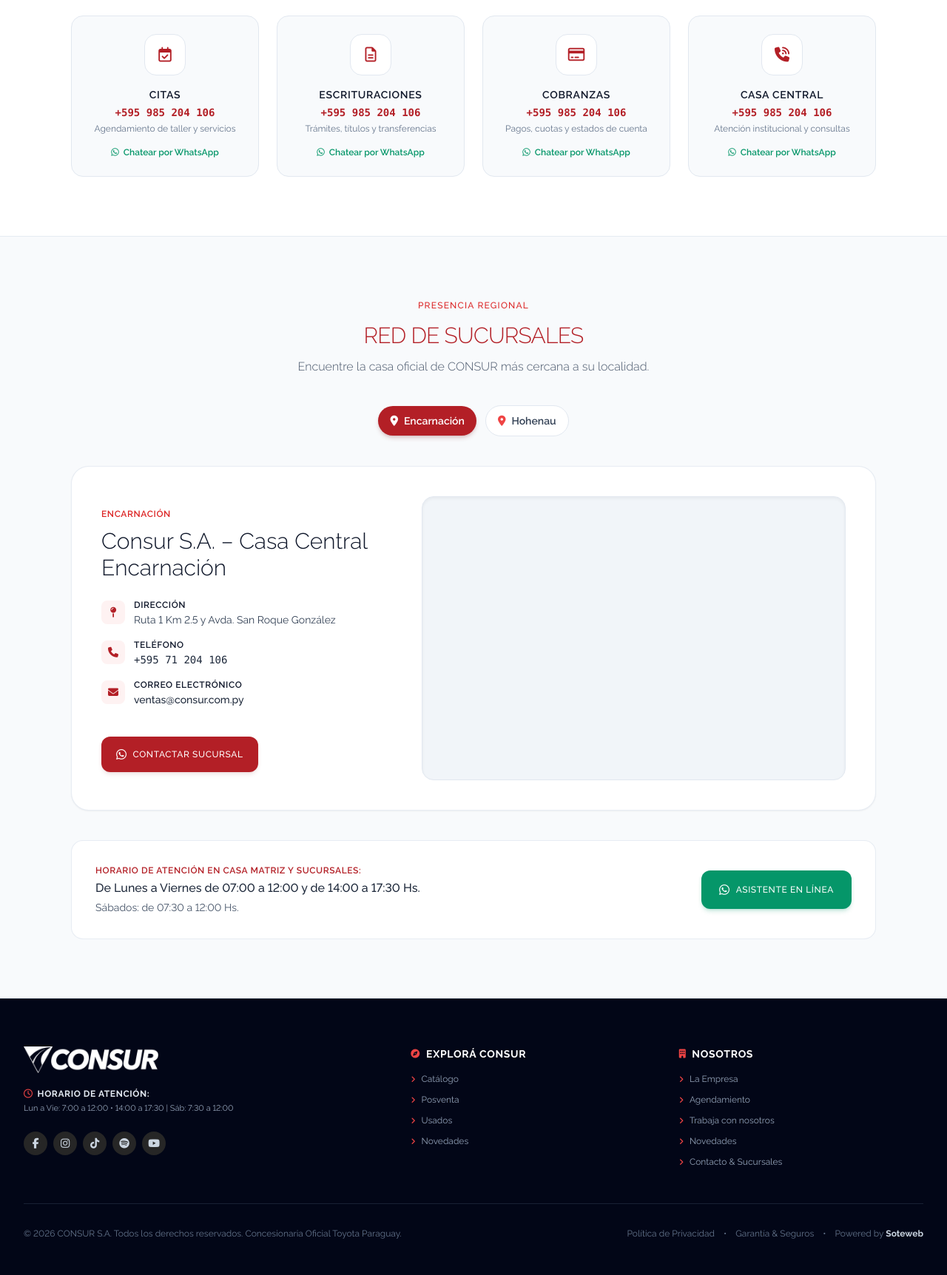
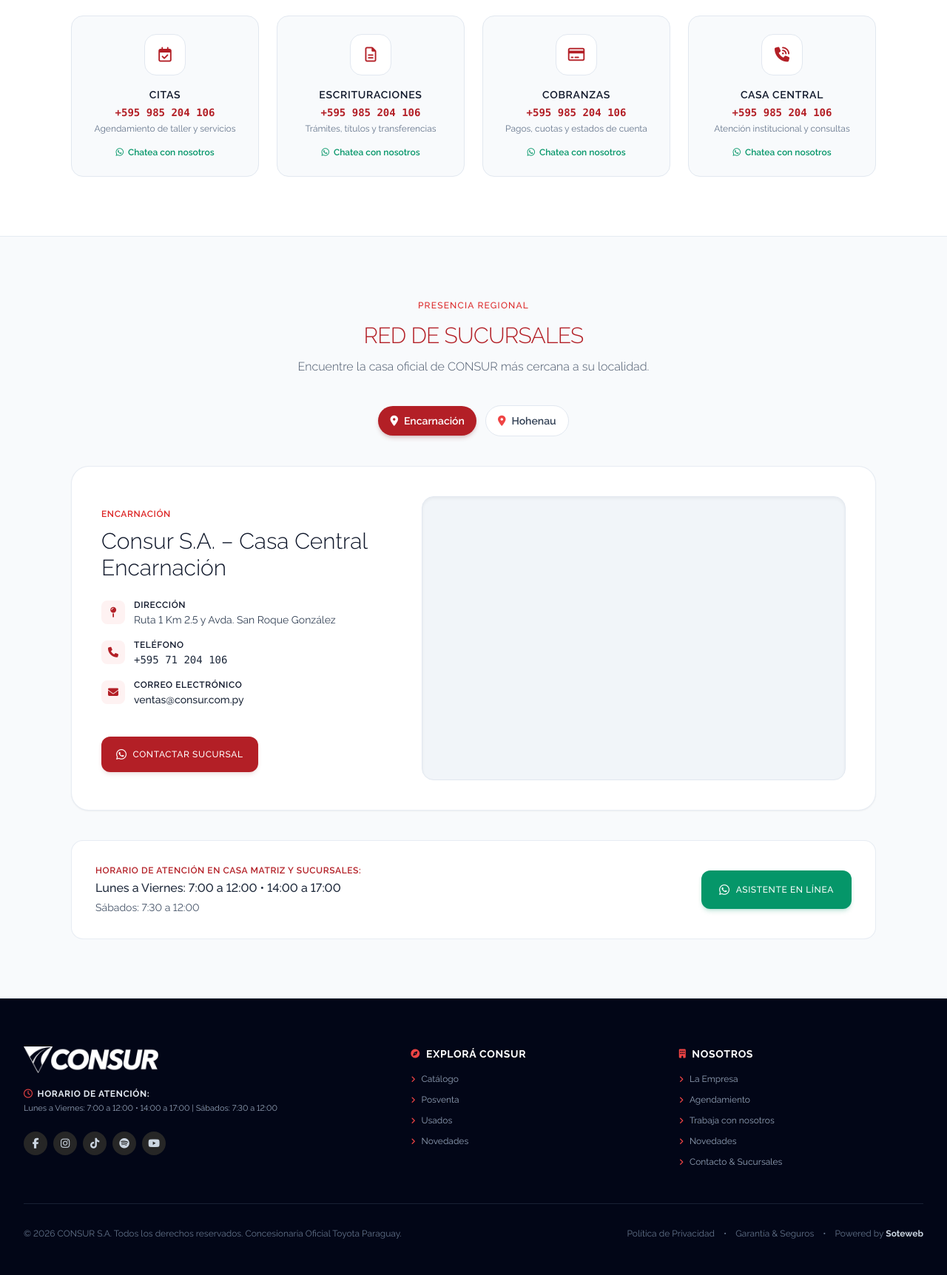
Before and after one commit to soteweb/consur, a Laravel app: page /descubremas in a window 1280 px wide. Shown: the part 2031-3755 px from the top of the page at 74% size. Run offline with Laravel 12, Linux system fonts and the light colour scheme; data comes from the database, SQL or seed files in the repository; data that the repository does not hold is empty; style sheets or scripts are compiled from the project's sources; some libraries are stand-ins or nearby versions.

Commit message:
refactor: unify business hours schedule and update WhatsApp CTA to 'Chatea con nosotros'

```diff
--- a/app/Livewire/Admin/BranchesManager.php
+++ b/app/Livewire/Admin/BranchesManager.php
@@ -32,7 +32,7 @@ class BranchesManager extends BaseCrudComponent
         $this->phone = '';
         $this->whatsapp = '+595 985 204 106';
         $this->email = '';
-        $this->schedule_weekdays = 'De Lunes a Viernes de 07:00 a 12:00 y de 14:00 a 17:30 Hs.';
+        $this->schedule_weekdays = 'De Lunes a Viernes de 07:00 a 12:00 y de 14:00 a 17:00 Hs.';
         $this->schedule_saturday = 'Sábados de 07:30 a 12:00 Hs.';
         $this->google_maps_url = '';
         $this->sort_order = Branch::max('sort_order') + 1;
--- a/app/Livewire/Admin/FooterManager.php
+++ b/app/Livewire/Admin/FooterManager.php
@@ -51,7 +51,7 @@ class FooterManager extends Component
 
     public function loadSettings()
     {
-        $this->schedule_info = Setting::get('schedule_info', 'Lun a Vie: 07:00 a 12:00 • 13:30 a 17:30 | Sáb: 07:30 a 11:30');
+        $this->schedule_info = Setting::get('schedule_info', 'Lunes a Viernes: 7:00 a 12:00 • 14:00 a 17:00 | Sábados: 7:30 a 12:00');
         $this->footer_show_facebook = (bool) Setting::get('footer_show_facebook', 1);
         $this->facebook_url = Setting::get('facebook_url', 'https://www.facebook.com/ConsurToyota/');
         $this->footer_show_instagram = (bool) Setting::get('footer_show_instagram', 1);
--- a/app/Livewire/Admin/SettingsManager.php
+++ b/app/Livewire/Admin/SettingsManager.php
@@ -47,7 +47,7 @@ class SettingsManager extends Component
         $this->contact_phone = Setting::get('contact_phone', '+595 985 804 106');
         $this->contact_whatsapp = Setting::get('contact_whatsapp', '595985204106');
         $this->contact_email = Setting::get('contact_email', 'contacto@consur.com.py');
-        $this->schedule_info = Setting::get('schedule_info', 'Lun a Vie: 7:00 a 12:00 • 14:00 a 17:30 | Sáb: 7:30 a 12:00');
+        $this->schedule_info = Setting::get('schedule_info', 'Lunes a Viernes: 7:00 a 12:00 • 14:00 a 17:00 | Sábados: 7:30 a 12:00');
         $this->turnos_url = Setting::get('turnos_url', 'http://www.turnos365.com/turnos.aspx?con=131');
         $this->facebook_url = Setting::get('facebook_url', 'https://www.facebook.com/ConsurToyota/');
         $this->instagram_url = Setting::get('instagram_url', 'https://www.instagram.com/consur_toyota/');
--- a/app/Livewire/Frontend/ContactPage.php
+++ b/app/Livewire/Frontend/ContactPage.php
@@ -91,7 +91,7 @@ class ContactPage extends Component
             'companyPhone' => Setting::get('contact_phone', '+595 71 204 106'),
             'companyWhatsapp' => Setting::get('contact_whatsapp', '595985804106'),
             'companyEmail' => Setting::get('contact_email', 'contacto@consur.com.py'),
-            'scheduleInfo' => Setting::get('schedule_info', 'Lun a Vie: 7:00 a 12:00 • 14:00 a 17:30 | Sáb: 7:30 a 12:00'),
+            'scheduleInfo' => Setting::get('schedule_info', 'Lunes a Viernes: 7:00 a 12:00 • 14:00 a 17:00 | Sábados: 7:30 a 12:00'),
         ]);
     }
 }
--- a/resources/views/layouts/app.blade.php
+++ b/resources/views/layouts/app.blade.php
@@ -83,13 +83,13 @@
                             '@type' => 'OpeningHoursSpecification',
                             'dayOfWeek' => ['Monday', 'Tuesday', 'Wednesday', 'Thursday', 'Friday'],
                             'opens' => '07:00',
-                            'closes' => '17:30',
+                            'closes' => '17:00',
                         ],
                         [
                             '@type' => 'OpeningHoursSpecification',
                             'dayOfWeek' => 'Saturday',
                             'opens' => '07:30',
-                            'closes' => '11:30',
+                            'closes' => '12:00',
                         ],
                     ],
                     'sameAs' => [
@@ -572,7 +572,7 @@
             <a href="https://wa.me/{{ \App\Models\Setting::get('contact_whatsapp', '595985204106') }}?text=Hola%20CONSUR%20S.A.,%20quisiera%20recibir%20asesoramiento%20comercial"
                target="_blank"
                class="group flex items-center gap-3 bg-white dark:bg-neutral-900 text-slate-800 dark:text-white pl-4 pr-2.5 py-2 rounded-2xl shadow-xl border border-slate-200/90 dark:border-neutral-800 hover:border-emerald-500 hover:shadow-2xl transition-all duration-200">
-                <span class="text-xs font-semibold whitespace-nowrap">Chatear por WhatsApp</span>
+                <span class="text-xs font-semibold whitespace-nowrap">Chatea con nosotros</span>
                 <span class="w-9 h-9 rounded-xl bg-emerald-500 text-white flex items-center justify-center shadow-md shadow-emerald-500/30 group-hover:scale-105 transition-transform">
                     <i class="fab fa-whatsapp text-lg"></i>
                 </span>
@@ -620,7 +620,7 @@
     @php
         $featuredBrands ??= \App\Models\Brand::getFeaturedForMenu();
         $copyrightText = str_replace('{year}', date('Y'), \App\Models\Setting::get('footer_copyright', '© {year} CONSUR S.A. Todos los derechos reservados. Concesionaria Oficial Toyota Paraguay.'));
-        $scheduleInfo = \App\Models\Setting::get('schedule_info', 'Lun a Vie: 07:00 a 12:00 • 13:30 a 17:30 | Sáb: 07:30 a 11:30');
+        $scheduleInfo = \App\Models\Setting::get('schedule_info', 'Lunes a Viernes: 7:00 a 12:00 • 14:00 a 17:00 | Sábados: 7:30 a 12:00');
         $turnosUrl = \App\Models\Setting::get('turnos_url', 'http://www.turnos365.com/turnos.aspx?con=131');
     @endphp
     <footer class="bg-slate-950 text-slate-400 pt-16 pb-12 border-t border-slate-800/80">
--- a/resources/views/livewire/admin/branches-manager.blade.php
+++ b/resources/views/livewire/admin/branches-manager.blade.php
@@ -95,7 +95,7 @@
                         <div class="grid grid-cols-1 sm:grid-cols-2 gap-4">
                             <div>
                                 <label class="block text-xs font-bold text-slate-700 mb-1">Horario Lunes a Viernes</label>
-                                <input type="text" wire:model="schedule_weekdays" placeholder="De Lunes a Viernes de 07:00 a 12:00 y de 14:00 a 17:30 Hs."
+                                <input type="text" wire:model="schedule_weekdays" placeholder="De Lunes a Viernes de 07:00 a 12:00 y de 14:00 a 17:00 Hs."
                                        class="w-full text-xs rounded-xl border border-slate-200 py-2.5 px-3.5 focus:ring-2 focus:ring-red-500">
                             </div>
                             <div>
--- a/resources/views/livewire/admin/footer-manager.blade.php
+++ b/resources/views/livewire/admin/footer-manager.blade.php
@@ -54,7 +54,7 @@
                     <i class="far fa-clock text-[#eb0a1e] mr-1"></i> Horario de Atención (Visible debajo del logo en el Footer)
                 </label>
                 <input type="text" wire:model="schedule_info" class="w-full text-xs rounded-xl border border-slate-200 py-2.5 px-3.5 bg-white"
-                       placeholder="Lun a Vie: 07:00 a 12:00 • 13:30 a 17:30 | Sáb: 07:30 a 11:30">
+                       placeholder="Lunes a Viernes: 7:00 a 12:00 • 14:00 a 17:00 | Sábados: 7:30 a 12:00">
                 <p class="text-[11px] text-slate-400">Este horario se actualiza instantáneamente en la Columna 1 del pie de página.</p>
             </div>
 
--- a/resources/views/livewire/frontend/contact-page.blade.php
+++ b/resources/views/livewire/frontend/contact-page.blade.php
@@ -149,7 +149,7 @@
                                target="_blank"
                                class="inline-flex items-center justify-center gap-2.5 py-3 px-5 rounded-xl bg-white text-red-600 hover:bg-rose-50 font-bold text-sm shadow-md transition">
                                 <i class="fab fa-whatsapp text-lg text-emerald-500"></i>
-                                <span>Chatear por WhatsApp Oficial</span>
+                                <span>Chatea con nosotros</span>
                             </a>
                             <a href="tel:{{ preg_replace('/[^0-9]/', '', $companyPhone) }}"
                                class="inline-flex items-center justify-center gap-2 py-2.5 px-4 rounded-xl bg-red-700/60 hover:bg-red-700 text-white font-medium text-xs border border-white/20 transition">
--- a/resources/views/livewire/frontend/descubremas.blade.php
+++ b/resources/views/livewire/frontend/descubremas.blade.php
@@ -206,7 +206,7 @@
                         <p class="text-xs text-slate-500">Agendamiento de taller y servicios</p>
                     </div>
                     <span class="inline-flex items-center gap-1.5 text-xs font-semibold text-emerald-600 group-hover:underline">
-                        <i class="fab fa-whatsapp"></i> Chatear por WhatsApp
+                        <i class="fab fa-whatsapp"></i> Chatea con nosotros
                     </span>
                 </a>
 
@@ -227,7 +227,7 @@
                         <p class="text-xs text-slate-500">Trámites, títulos y transferencias</p>
                     </div>
                     <span class="inline-flex items-center gap-1.5 text-xs font-semibold text-emerald-600 group-hover:underline">
-                        <i class="fab fa-whatsapp"></i> Chatear por WhatsApp
+                        <i class="fab fa-whatsapp"></i> Chatea con nosotros
                     </span>
                 </a>
 
@@ -248,7 +248,7 @@
                         <p class="text-xs text-slate-500">Pagos, cuotas y estados de cuenta</p>
                     </div>
                     <span class="inline-flex items-center gap-1.5 text-xs font-semibold text-emerald-600 group-hover:underline">
-                        <i class="fab fa-whatsapp"></i> Chatear por WhatsApp
+                        <i class="fab fa-whatsapp"></i> Chatea con nosotros
                     </span>
                 </a>
 
@@ -269,7 +269,7 @@
                         <p class="text-xs text-slate-500">Atención institucional y consultas</p>
                     </div>
                     <span class="inline-flex items-center gap-1.5 text-xs font-semibold text-emerald-600 group-hover:underline">
-                        <i class="fab fa-whatsapp"></i> Chatear por WhatsApp
+                        <i class="fab fa-whatsapp"></i> Chatea con nosotros
                     </span>
                 </a>
             </div>
@@ -391,10 +391,10 @@
                         Horario de Atención en Casa Matriz y Sucursales:
                     </span>
                     <p class="text-slate-800 text-sm sm:text-base font-medium">
-                        De Lunes a Viernes de 07:00 a 12:00 y de 14:00 a 17:30 Hs.
+                        Lunes a Viernes: 7:00 a 12:00 • 14:00 a 17:00
                     </p>
                     <p class="text-slate-600 text-xs sm:text-sm">
-                        Sábados: de 07:30 a 12:00 Hs.
+                        Sábados: 7:30 a 12:00
                     </p>
                 </div>
 
--- a/resources/views/livewire/frontend/toyota-landing.blade.php
+++ b/resources/views/livewire/frontend/toyota-landing.blade.php
@@ -519,8 +519,8 @@
                             <div class="flex items-start gap-2.5 pt-1 border-t border-slate-200/60 dark:border-slate-800">
                                 <i class="far fa-clock text-slate-400 mt-1"></i>
                                 <div class="text-xs text-slate-500 dark:text-neutral-400">
-                                    <div>Lunes a Viernes: 07:00 a 12:00 y 14:00 a 17:30 Hs.</div>
-                                    <div>Sábados: 07:30 a 12:00 Hs.</div>
+                                    <div>{{ $branch->schedule_weekdays ?: 'Lunes a Viernes: 7:00 a 12:00 • 14:00 a 17:00' }}</div>
+                                    <div>{{ $branch->schedule_saturday ?: 'Sábados: 7:30 a 12:00' }}</div>
                                 </div>
                             </div>
                         </div>
--- a/resources/views/livewire/frontend/vehicle-detail.blade.php
+++ b/resources/views/livewire/frontend/vehicle-detail.blade.php
@@ -795,7 +795,7 @@
 
                                     <div class="pt-3 border-t border-slate-200/70 dark:border-neutral-800 text-[11px] text-slate-500 dark:text-neutral-400 font-medium">
                                         <span class="font-bold text-slate-700 dark:text-neutral-300 block uppercase mb-1">Horario de Atención:</span>
-                                        Lun a Vie: 07:00 a 12:00 • 13:30 a 17:30<br>Sábados: 07:30 a 11:30
+                                        {{ \App\Models\Setting::get('schedule_info', 'Lunes a Viernes: 7:00 a 12:00 • 14:00 a 17:00 | Sábados: 7:30 a 12:00') }}
                                     </div>
                                 </div>
 
```
Also changed, not shown: database/seeders/DatabaseSeeder.php (+5 -5 lines), database/seeders/PosventaPageSeeder.php (+5 -5 lines), database/migrations/2026_11_24_220000_unify_business_schedule_and_contact_texts.php (added).
